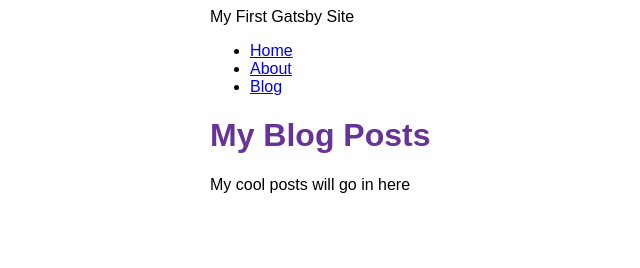
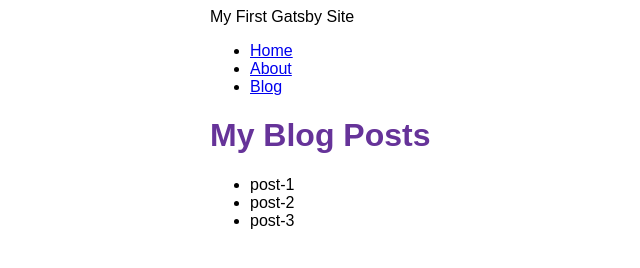
Before and after one commit to labmandala/my-gatsby-site, a Gatsby site: page /blog in a window 1280 px wide. Shown: the whole page, without its empty margins (180-820 px from the left). Built offline with nearby package versions, Linux system fonts and the light colour scheme; Gatsby itself is replaced by a stand-in of ours.

Commit message:
Iterate over nodes array & render posts w/ .map()

```diff
--- a/src/pages/blog.js
+++ b/src/pages/blog.js
@@ -3,10 +3,18 @@ import { graphql } from 'gatsby'
 import Layout from '../components/layout'
 import Seo from '../components/seo'
 
-const BlogPage = () => {
+const BlogPage = ({ data }) => {
   return (
     <Layout pageTitle="My Blog Posts">
-      <p>My cool posts will go in here</p>
+      <ul>
+      {
+        data.allFile.nodes.map(node => (
+          <li key={node.name}>
+            {node.name}
+          </li>
+        ))
+      }
+      </ul>
     </Layout>
   )
 }
```
